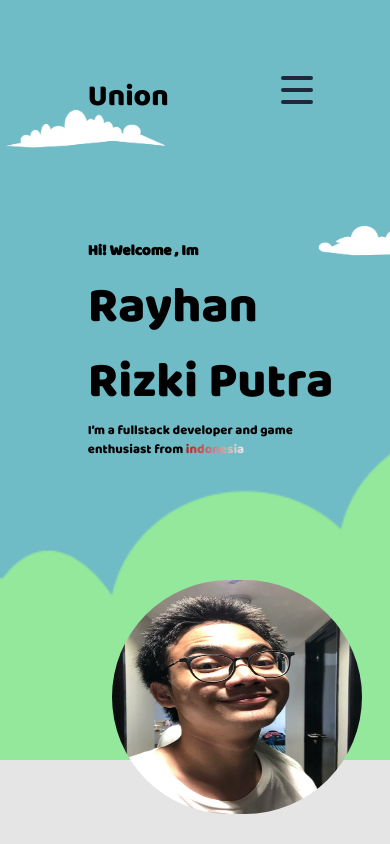
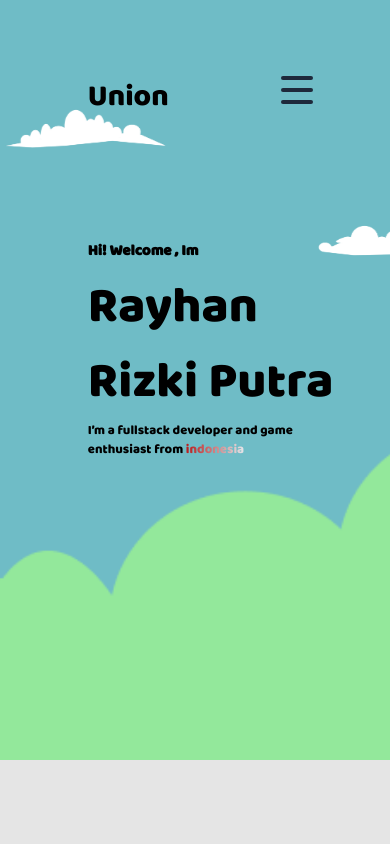
Before and after one commit to Rychhhh/cprof-han, a Next.js app: page / in a window 390 px wide. Shown: the top 844 px of the page. Built offline with nearby package versions, Linux system fonts and the light colour scheme.

Commit message:
update about me homepage

```diff
--- a/components/Home/AboutMe.tsx
+++ b/components/Home/AboutMe.tsx
@@ -13,9 +13,10 @@ export default function AboutMe() {
         <div className="container grid grid-cols-1 w-[75%] py-52 md:grid-cols-2 ">
 
         {/* Profile Image  */}
-            <div className="w-[250px] ml-28 mt-20 absolute top-[500px] md:right-20 md:top-20 md:w-[400px] md:mt-[400px]" data-aos="fade-up"
+            <div className="w-[250px] ml-3 mt-10 absolute top-[500px] md:right-20 md:top-20 md:w-[400px] md:mt-[400px]" data-aos="fade-up"
      data-aos-anchor-placement="bottom-bottom" data-aos-duration="1000">
-            <Image className="rounded-full " src="/img/rayhan.jpeg" alt="mypotoprofile" width={462} height={432}/>
+                <div className="rounded-full w-[362px] h-[350px] md:w-[402px] object-center md:h-[402px] bg-[url('/img/rayhan.jpeg')] md:bg-[url('/img/rushia.jpg')] hover-image-profile"></div>
+
           </div>
 
             {/* Card About Me */}
@@ -44,7 +45,10 @@ export default function AboutMe() {
                 There is one thing that I think. Success will not come instantly but from our own efforts
                 </p>
                 <div className="button w-60 h-10 ml-20 md:w-80 md:h-16 bg-gradient-to-r bg-[#93E89B] drop-shadow-[0_5px_0px_rgba(0,0,0,0.30)] to-[#2cac56] hover:drop-shadow-none hover:translate-y-2  text-white duration-150 hover:bg-[#6ae977] flex justify-center items-center rounded-[40px]"  data-aos="fade-up" data-aos-duration="2500">
-                    <span className="font-normal text-sm md:text-xl ">Sounds Good. Tell Me More !</span>
+                    <a href="/cv_download/CVRayhan.pdf" target="_blank"
+                    rel="noopener noreferrer">
+                        <span className="font-normal text-sm md:text-xl ">Sounds Good. Tell Me More !</span>
+                    </a>
                 </div>
             </div>
         </div>
```
